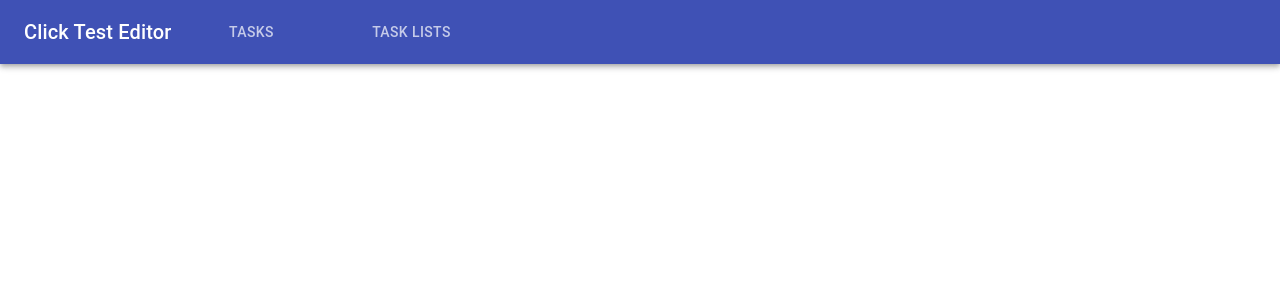
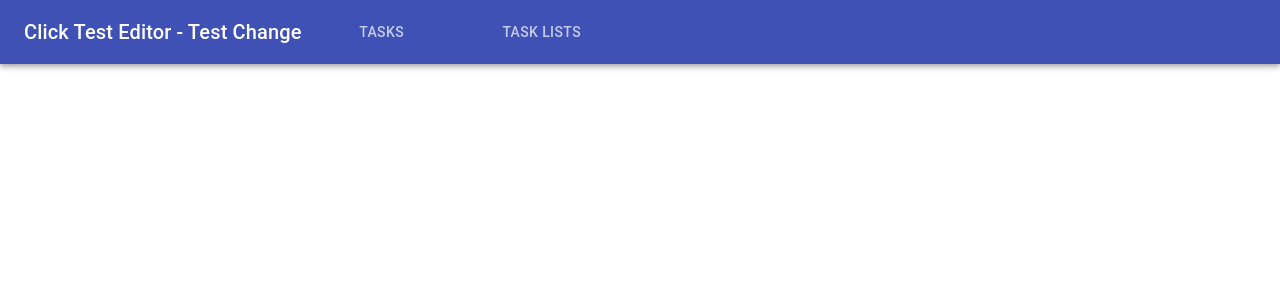
Before and after one commit to codyrancher/click-test, a React (Create React App) app in the folder front/: page / in a window 1280 px wide. Shown: the top 300 px of the page. Built offline with nearby package versions, Linux system fonts and the light colour scheme.

Commit message:
Test change

```diff
--- a/front/src/App.tsx
+++ b/front/src/App.tsx
@@ -57,7 +57,7 @@ function App() {
             </Route>
             <Route>
               <Typography variant="h6">
-                Click Test Editor
+                Click Test Editor - Test Change
               </Typography>
               <Tabs value={tabValue()} onChange={handleChange}>
                 <Tab label="Tasks" />
```
